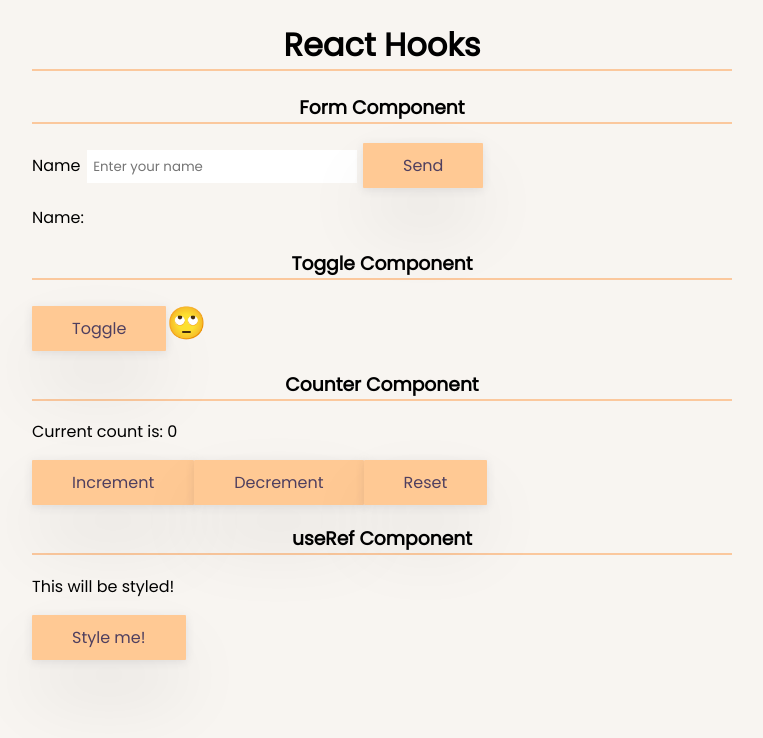
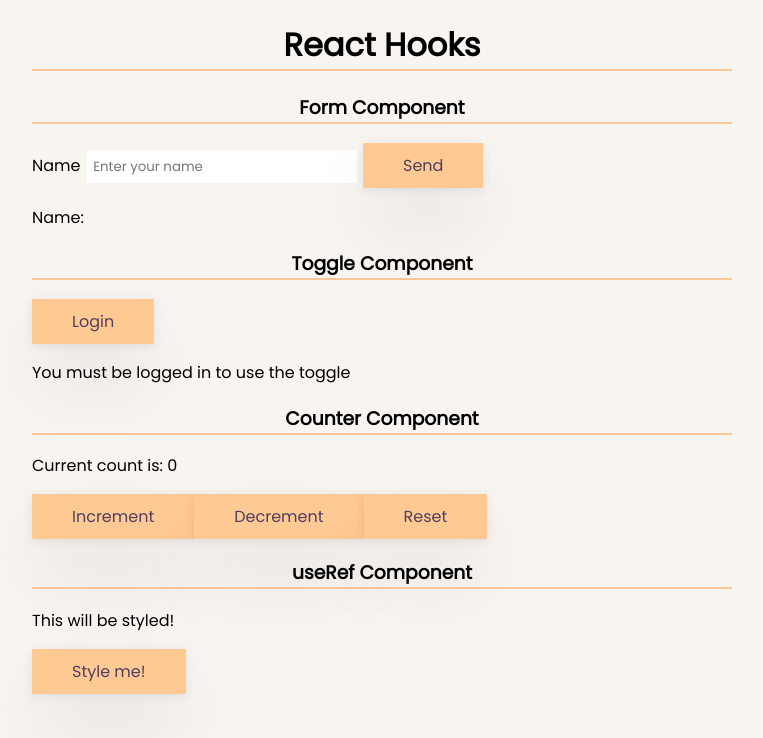
Before and after one commit to SrJohnHiggins/react-hooks-playground, a React (Create React App) app: page / in a window 1280 px wide. Shown: the top 738 px of the page, without its empty margins (258-1021 px from the left). Built offline with nearby package versions, Linux system fonts and the light colour scheme.

Commit message:
useContext

```diff
--- a/src/App.js
+++ b/src/App.js
@@ -1,12 +1,21 @@
-import React from "react";
+import React, { useState, createContext } from "react";
 
 import Form from "./components/Form/Form.js";
 import Counter from "./components/Counter";
 import Toggle from "./components/Toggle";
 import Ref from "./components/Ref";
 
+export const UserContext = createContext();
+
 const App = () => {
+  const [user, setUser] = useState(false);
+
+  const logUser = () => {
+    setUser(user === true ? false : true);
+  };
+
   return (
+    <UserContext.Provider value={{ user, logUser }}>
       <div className="main-wrapper">
         <h1>React Hooks</h1>
         <Form />
@@ -14,6 +23,7 @@ const App = () => {
         <Counter />
         <Ref />
       </div>
+    </UserContext.Provider>
   );
 };
 
--- a/src/components/Toggle.js
+++ b/src/components/Toggle.js
@@ -1,11 +1,18 @@
-import React, { useState } from "react";
+import React, { useState, useContext } from "react";
+import { UserContext } from "../App.js";
 
 const Toggle = () => {
   const [isToggled, setIsToggled] = useState(false);
 
+  const userInfo = useContext(UserContext);
+
   return (
     <div>
       <h3>Toggle Component</h3>
+
+      {userInfo.user ? (
+        <>
+          <button onClick={() => userInfo.logUser()}>Logout</button>
           <button onClick={() => setIsToggled(!isToggled)}>Toggle</button>
           {isToggled ? (
             <span style={{ fontSize: "2rem" }} role="img" aria-label="smiley">
@@ -16,6 +23,13 @@ const Toggle = () => {
               🙄
             </span>
           )}
+        </>
+      ) : (
+        <>
+          <button onClick={() => userInfo.logUser()}>Login</button>
+          <p>You must be logged in to use the toggle</p>
+        </>
+      )}
     </div>
   );
 };
```
Lines whose indentation alone changed are shown as unchanged.
